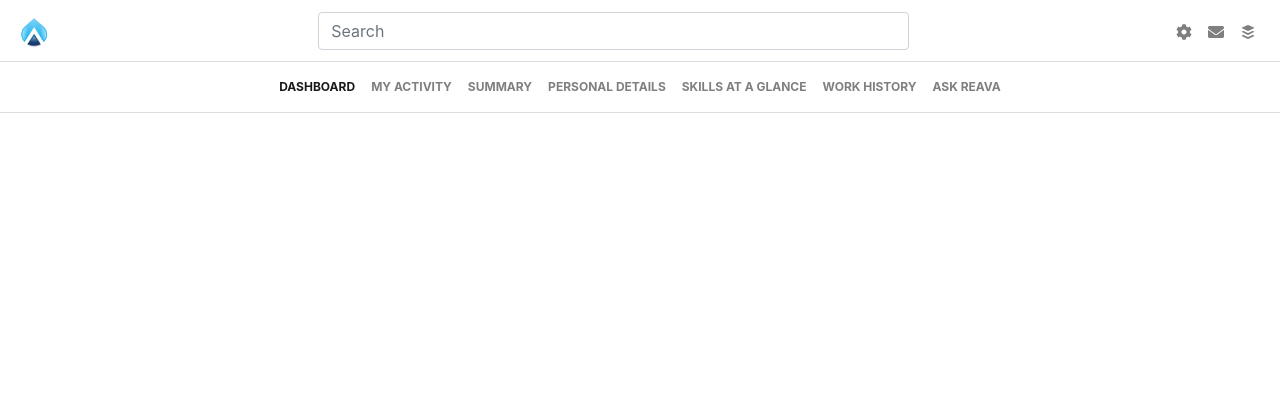
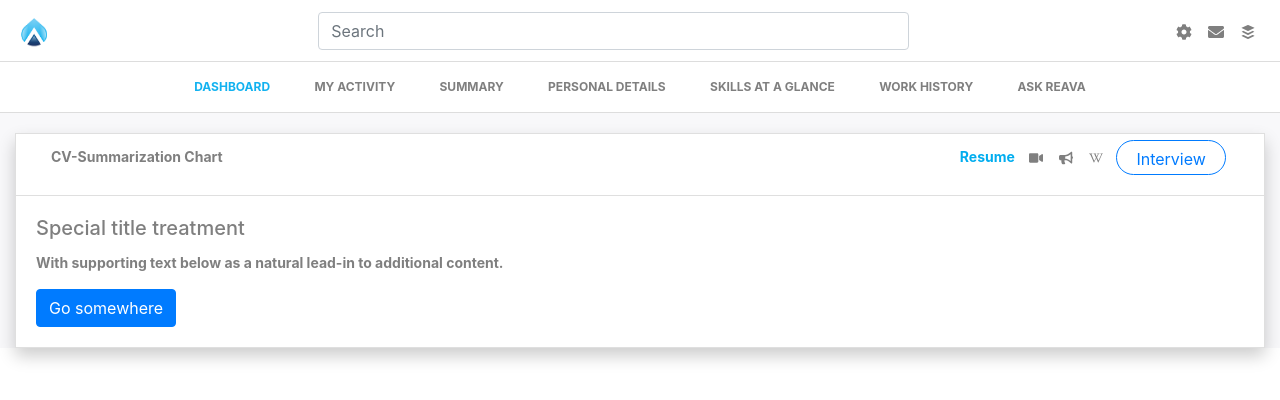
Before and after one commit to anku1612/AI_Dashboard, a React (Create React App) app: page / in a window 1280 px wide. Shown: the top 400 px of the page. Built offline with nearby package versions, Linux system fonts and the light colour scheme.

Commit message:
dashboard container

```diff
--- a/public/index.html
+++ b/public/index.html
@@ -21,6 +21,7 @@
   integrity="sha384-ggOyR0iXCbMQv3Xipma34MD+dH/1fQ784/j6cY/iJTQUOhcWr7x9JvoRxT2MZw1T"
   crossorigin="anonymous"
 />
+<link rel="https://fonts.google.com/?query=proxima+nova"/>
     <!--
       Notice the use of %PUBLIC_URL% in the tags above.
       It will be replaced with the URL of the `public` folder during the build.
--- a/src/App.js
+++ b/src/App.js
@@ -1,11 +1,13 @@
 import React from 'react';
 import Header from './pages/Header';
+import ProfileSummary from './pages/ProfileSummary';
 import './App.css';
 
 class App extends React.Component {
   render() {
     return <div >
       <Header />
+      <ProfileSummary />
     </div>
   }
 }
--- /dev/null
+++ b/src/css/ProfileSummary.css
@@ -0,0 +1,31 @@
+.container-fluid{
+     background:#f8f8fa;
+}
+.profile{
+    padding: 20px 0px 0px 0px;
+    font-size: 14px;
+    font-weight: bold;
+    color: rgba(0,0,0,.5);
+}
+.card {
+    position: relative;
+    display: flex;
+    flex-direction: column;
+    min-width: 0;
+    word-wrap: break-word;
+    background-color: #fff;
+    /* background-clip: border-box; */
+    border: none;
+    border-radius: 0 !important;
+    box-shadow: 0px 8px 16px 0px rgba(0,0,0,0.2);
+}
+.btn_int{
+    width: 110px;
+    margin-top: -6px;
+    height: 35px;
+    color: #00adef;
+    border-color: #00adef;
+}
+.resume{
+    color: #00adef;
+}
--- a/src/index.css
+++ b/src/index.css
@@ -1,8 +1,6 @@
 body {
   margin: 0;
-  font-family: -apple-system, BlinkMacSystemFont, "Segoe UI", "Roboto", "Oxygen",
-    "Ubuntu", "Cantarell", "Fira Sans", "Droid Sans", "Helvetica Neue",
-    sans-serif;
+  font-family:proxima nova ;
   -webkit-font-smoothing: antialiased;
   -moz-osx-font-smoothing: grayscale;
 }
--- a/src/pages/Header.js
+++ b/src/pages/Header.js
@@ -5,9 +5,9 @@ import { FormControl,Image } from 'react-bootstrap';
 import '../css/HeaderStyle.css';
 import { FaCog ,FaEnvelope,FaBuffer,} from 'react-icons/fa';
 
-// const NavbarStyle={
-// background :"#"
-// }
+const Navctive={
+    color: "#12b2f0"
+}
 
 const Header = () => {
   return(
@@ -21,7 +21,7 @@ const Header = () => {
   <Navbar.Toggle aria-controls="responsive-navbar-nav" />
   <Navbar.Collapse id="responsive-navbar-nav">
     <Nav className="links w-50" textalgn="center">
-      <FormControl type="text" placeholder="Search "  className="mr-sm-2 text-teal" />
+      <FormControl type="text" placeholder="Search"  className="mr-sm-2 text-teal" />
     </Nav>
 <Nav>
 <Nav.Link eventKey={4} href="#memes"> <div className="icon"> <FaCog/></div>  </Nav.Link>
@@ -34,8 +34,8 @@ const Header = () => {
 </Navbar>
 </div>
 <Navbar variant="light" className="headtwo">
-    <Nav  className="links">
-      <Nav.Link href="#home" active>DASHBOARD</Nav.Link>
+    <Nav  className="links w-75 d-flex justify-content-around">
+      <Nav.Link href="#home" active style={Navctive}>DASHBOARD</Nav.Link>
       <Nav.Link href="#features">MY ACTIVITY</Nav.Link>
       <Nav.Link href="#pricing">SUMMARY</Nav.Link>
       <Nav.Link href="#pricing">PERSONAL DETAILS</Nav.Link>
--- /dev/null
+++ b/src/pages/ProfileSummary.js
@@ -0,0 +1,49 @@
+import React from 'react';
+import {Card,Button } from 'react-bootstrap';
+import '../css/ProfileSummary.css';
+import { FaVideo ,FaBullhorn,FaWikipediaW} from 'react-icons/fa';
+
+const cardstyle={
+    background: "white",
+    display:"flex"
+}
+const ProfileSummary = () => {
+  return(
+
+     <div className="container-fluid">
+         <div className ="profile">
+       <Card>
+  <Card.Header style={cardstyle}>
+     <div className="col-md-9"><p>   CV-Summarization Chart </p></div>
+     <div className="col-md-3">
+       <div className="d-flex justify-content-around">
+        <div><p className="resume">Resume</p> </div>
+     <div className="d-flex">
+       <p className="px-2"><FaVideo/></p>
+     <p  className="px-2"><FaBullhorn/></p>
+     <p  className="px-2"> <FaWikipediaW/></p></div>
+     <div>  <Button variant="outline-primary rounded-pill" className="btn_int">Interview</Button>
+     </div>
+       </div>
+       </div>
+    {/* <div className="col-md-1">Resume </div>
+    <div className="col-md-1"><FaVideo/></div>
+    <div className="col-md-1"> <FaBullhorn/></div>
+    <div className="col-md-1"> <FaWikipediaW/></div>
+    <div className="col-md-1"> Interview </div> */}
+     </Card.Header>
+  <Card.Body>
+    <Card.Title>Special title treatment</Card.Title>
+    <Card.Text>
+      With supporting text below as a natural lead-in to additional content.
+    </Card.Text>
+    <Button variant="primary">Go somewhere</Button>
+  </Card.Body>
+</Card>
+</div>
+    </div>
+  )
+
+
+}
+export default ProfileSummary;
```
